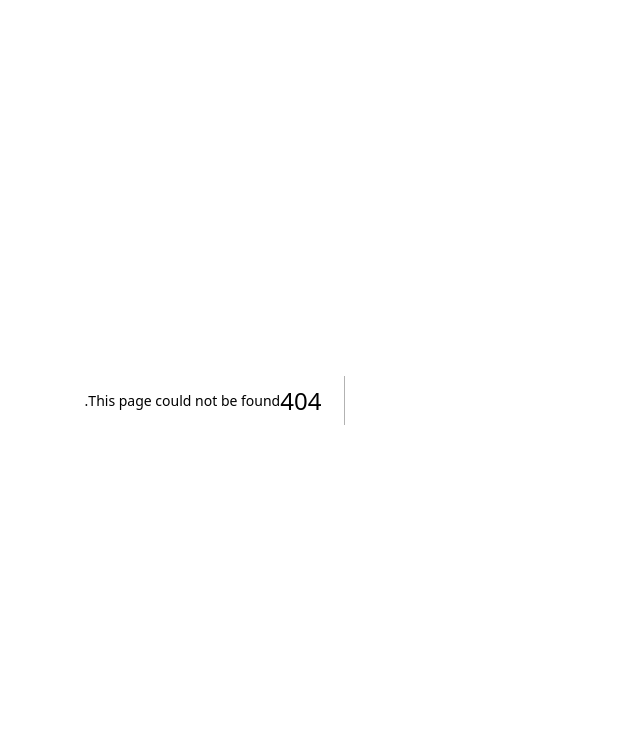
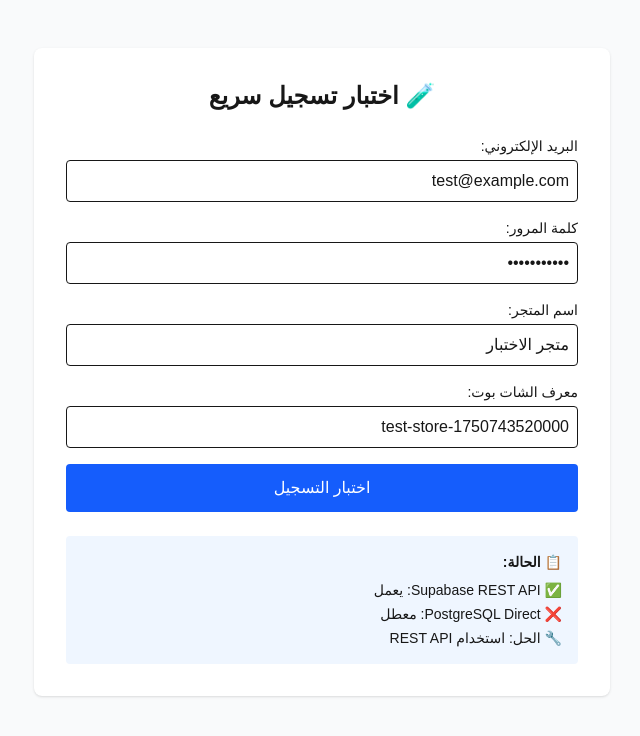
Before and after one commit to zeyadadly445/AIShopMate, a Next.js app: page /quick-test in a window 1280 px wide. Before the commit this address had no page. Shown: the top 736 px of the page, without its empty margins (457-1097 px from the left). Built offline with nearby package versions, Linux system fonts and the light colour scheme.

Commit message:
Switch registration to use Supabase REST API + add quick test page

```diff
--- a/app/auth/register/page.tsx
+++ b/app/auth/register/page.tsx
@@ -71,7 +71,7 @@ export default function RegisterPage() {
     }
 
     try {
-      const response = await fetch('/api/auth/register', {
+      const response = await fetch('/api/auth/register-supabase', {
         method: 'POST',
         headers: { 'Content-Type': 'application/json' },
         body: JSON.stringify({
--- /dev/null
+++ b/app/quick-test/page.tsx
@@ -0,0 +1,125 @@
+'use client'
+
+import { useState } from 'react'
+
+export default function QuickTestPage() {
+  const [formData, setFormData] = useState({
+    email: 'test@example.com',
+    password: 'password123',
+    businessName: 'متجر الاختبار',
+    chatbotId: 'test-store-' + Date.now(),
+    phone: '+966501234567'
+  })
+
+  const [loading, setLoading] = useState(false)
+  const [result, setResult] = useState<any>(null)
+
+  const handleTest = async () => {
+    setLoading(true)
+    setResult(null)
+
+    try {
+      const response = await fetch('/api/auth/register-supabase', {
+        method: 'POST',
+        headers: {
+          'Content-Type': 'application/json'
+        },
+        body: JSON.stringify(formData)
+      })
+
+      const data = await response.json()
+      setResult({
+        status: response.status,
+        success: response.ok,
+        data
+      })
+    } catch (error) {
+      setResult({
+        success: false,
+        error: error instanceof Error ? error.message : 'Unknown error'
+      })
+    } finally {
+      setLoading(false)
+    }
+  }
+
+  return (
+    <div className="min-h-screen bg-gray-50 py-12 px-4" dir="rtl">
+      <div className="max-w-xl mx-auto">
+        <div className="bg-white p-8 rounded-lg shadow">
+          <h1 className="text-2xl font-bold text-center mb-6">
+            🧪 اختبار تسجيل سريع
+          </h1>
+
+          <div className="space-y-4">
+            <div>
+              <label className="block text-sm font-medium mb-1">البريد الإلكتروني:</label>
+              <input
+                type="email"
+                value={formData.email}
+                onChange={(e) => setFormData(prev => ({...prev, email: e.target.value}))}
+                className="w-full p-2 border rounded"
+              />
+            </div>
+
+            <div>
+              <label className="block text-sm font-medium mb-1">كلمة المرور:</label>
+              <input
+                type="password"
+                value={formData.password}
+                onChange={(e) => setFormData(prev => ({...prev, password: e.target.value}))}
+                className="w-full p-2 border rounded"
+              />
+            </div>
+
+            <div>
+              <label className="block text-sm font-medium mb-1">اسم المتجر:</label>
+              <input
+                value={formData.businessName}
+                onChange={(e) => setFormData(prev => ({...prev, businessName: e.target.value}))}
+                className="w-full p-2 border rounded"
+              />
+            </div>
+
+            <div>
+              <label className="block text-sm font-medium mb-1">معرف الشات بوت:</label>
+              <input
+                value={formData.chatbotId}
+                onChange={(e) => setFormData(prev => ({...prev, chatbotId: e.target.value}))}
+                className="w-full p-2 border rounded"
+              />
+            </div>
+
+            <button
+              onClick={handleTest}
+              disabled={loading}
+              className="w-full bg-blue-600 text-white p-3 rounded hover:bg-blue-700 disabled:opacity-50"
+            >
+              {loading ? 'جاري التسجيل...' : 'اختبار التسجيل'}
+            </button>
+
+            {result && (
+              <div className={`p-4 rounded ${result.success ? 'bg-green-100 text-green-800' : 'bg-red-100 text-red-800'}`}>
+                <h3 className="font-bold mb-2">
+                  {result.success ? '✅ نجح التسجيل!' : '❌ فشل التسجيل'}
+                </h3>
+                <pre className="text-xs overflow-auto">
+                  {JSON.stringify(result.data || result.error, null, 2)}
+                </pre>
+              </div>
+            )}
+          </div>
+
+          <div className="mt-6 p-4 bg-blue-50 rounded text-sm">
+            <h3 className="font-bold mb-2">📋 الحالة:</h3>
+            <ul className="space-y-1">
+              <li>✅ Supabase REST API: يعمل</li>
+              <li>❌ PostgreSQL Direct: معطل</li>
+              <li>🔧 الحل: استخدام REST API</li>
+            </ul>
+          </div>
+        </div>
+      </div>
+    </div>
+  )
+}
```
